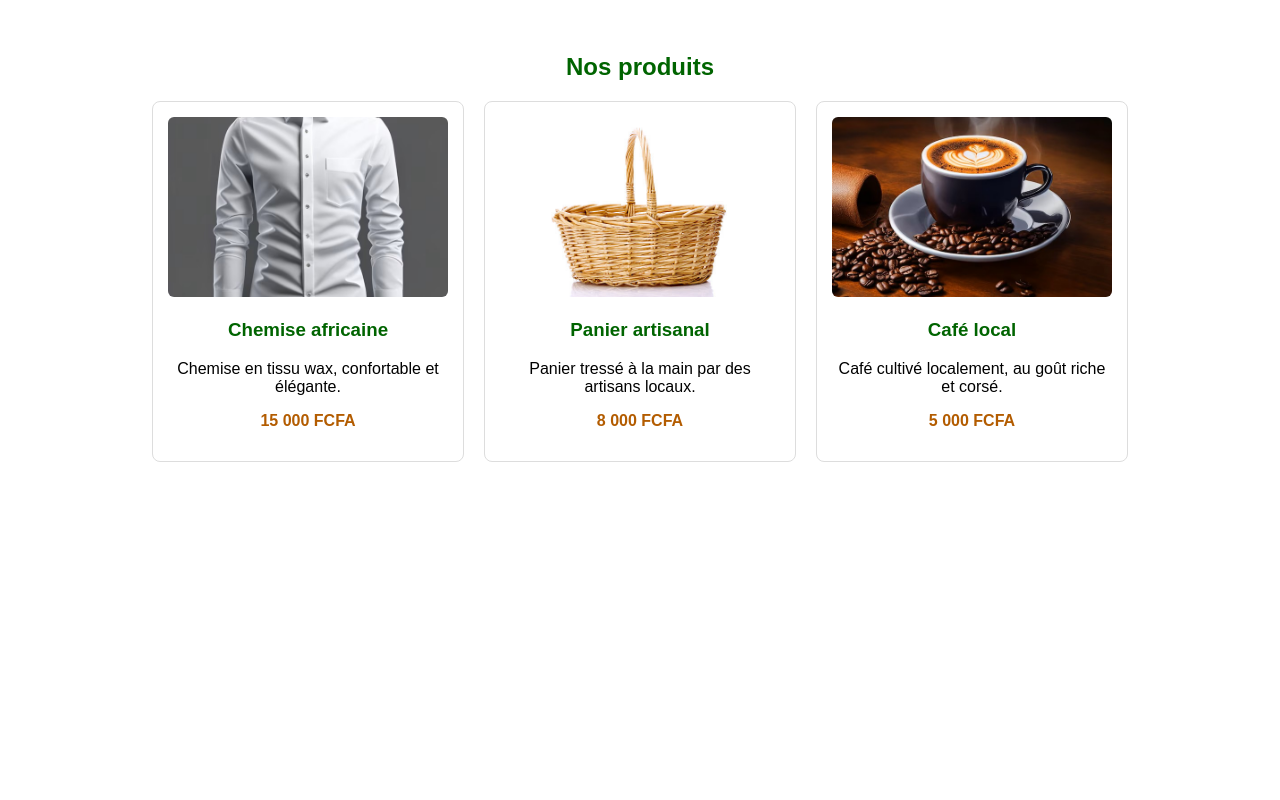
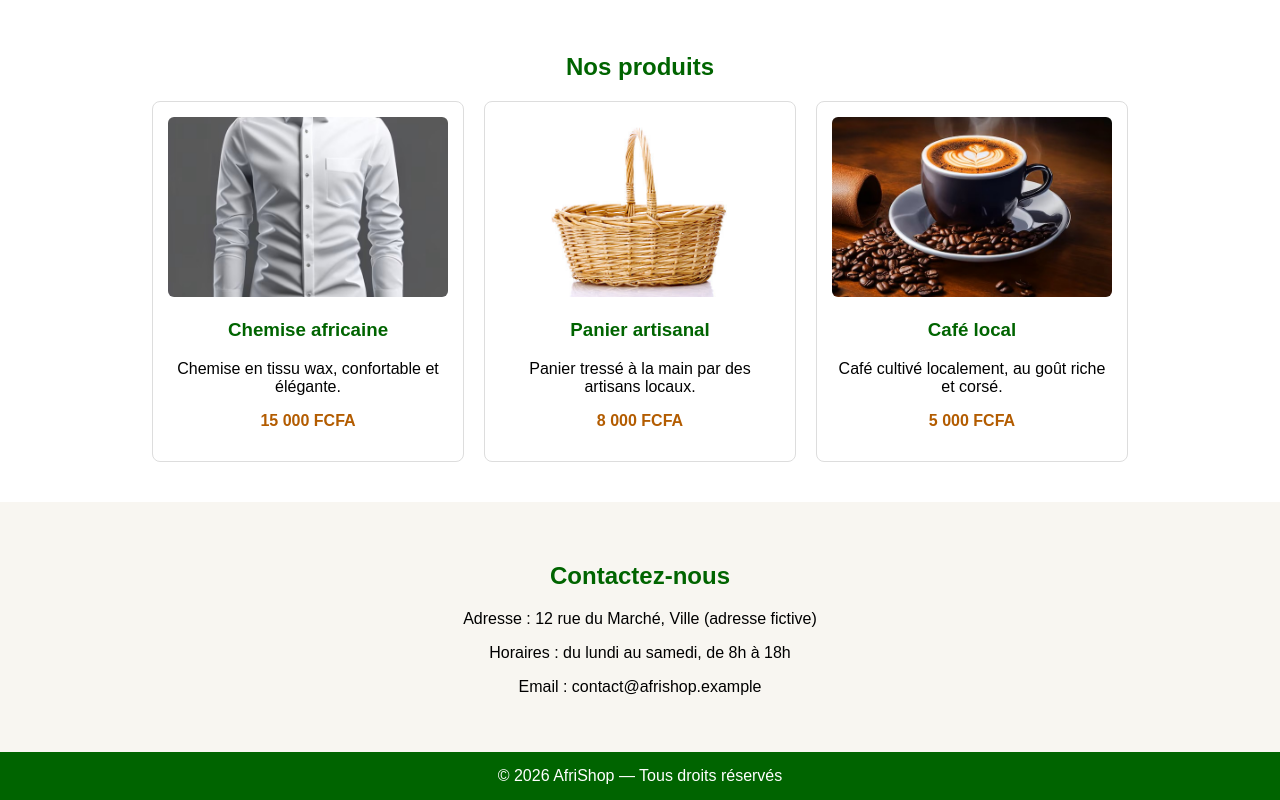
Before and after one commit to Njeba-Zilda/AfriShop, a plain HTML site: page index.html in a window 1280 px wide. Shown: the part 344-1144 px from the top of the page. Before the commit the page ends 846 px from the top, so only its background shows below. Drawn offline with Linux system fonts and the light colour scheme.

Commit message:
feat: ajouter la section contact et le pied de page

```diff
--- a/index.html
+++ b/index.html
@@ -49,5 +49,16 @@
 
     </div>
   </section>
+
+    <section id="contact">
+    <h2>Contactez-nous</h2>
+    <p>Adresse : 12 rue du Marché, Ville (adresse fictive)</p>
+    <p>Horaires : du lundi au samedi, de 8h à 18h</p>
+    <p>Email : contact@afrishop.example</p>
+  </section>
+
+  <footer>
+    <p>&copy; 2026 AfriShop — Tous droits réservés</p>
+  </footer>
 </body>
 </html>
--- a/style.css
+++ b/style.css
@@ -47,3 +47,13 @@ nav a:hover { text-decoration: underline; }
 }
 .carte h3 { color: darkgreen; }
 .prix { font-weight: bold; color: #b35c00; }
+#contact { text-align: center; padding: 40px 20px; background-color: #f8f6f1; }
+#contact h2 { color: darkgreen; }
+
+footer {
+  background-color: darkgreen;
+  color: white;
+  text-align: center;
+  padding: 15px;
+}
+footer p { margin: 0; }
```
